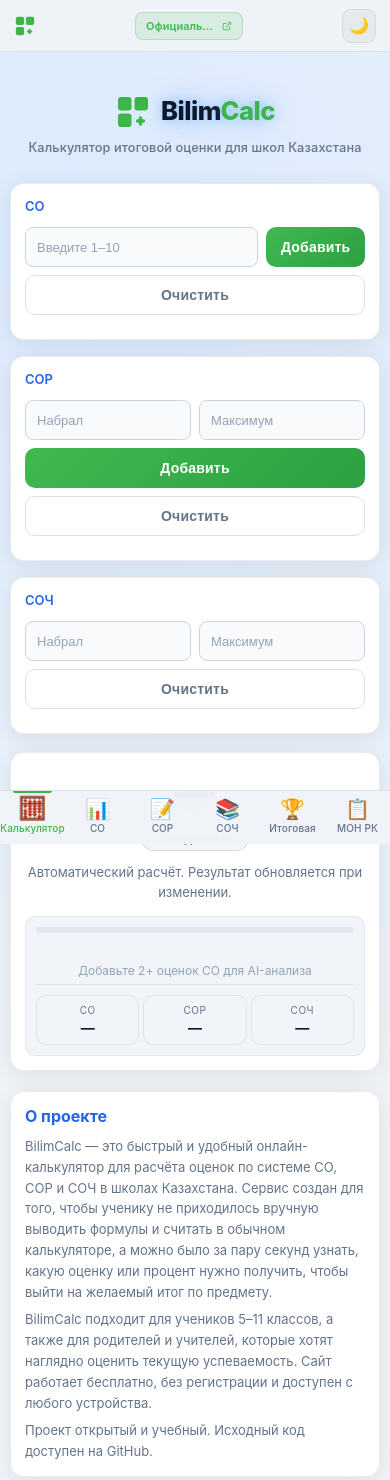
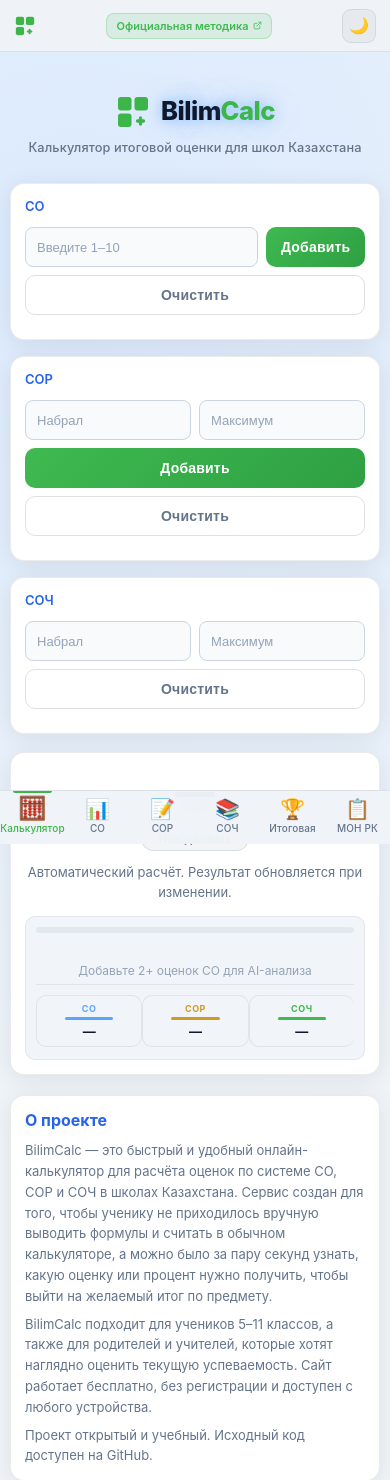
Before and after one commit to antonbogdan165/grade-calculator, a Flask app: page / in a window 390 px wide. Shown: the top 1480 px of the page. Run offline with Flask 3, Linux system fonts and the light colour scheme.

Commit message:
Fixed some bugs

```diff
--- a/static/css/style.css
+++ b/static/css/style.css
@@ -908,3 +908,127 @@ input,
         overflow: visible;
     }
 }
+
+html {
+    touch-action: pan-x pan-y;
+}
+
+/* ── 2. Кнопка "Официальная методика" — показывать весь текст на мобиле ── */
+@media (max-width: 600px) {
+    .topbar-official-link {
+        padding: 5px 9px;
+        font-size: 11px;
+        gap: 4px;
+        flex-shrink: 1;
+        min-width: 0;
+    }
+    /* Убираем скрытие текста */
+    .topbar-official-link span {
+        display: inline !important;
+        white-space: nowrap;
+        font-size: 11px;
+        overflow: visible;
+        text-overflow: unset;
+        max-width: none;
+    }
+    /* Показываем иконку внешней ссылки */
+    .topbar-official-link svg:last-child {
+        display: inline !important;
+        width: 9px;
+        height: 9px;
+        flex-shrink: 0;
+    }
+    /* topbar-center не переполняется */
+    .topbar-center {
+        gap: 6px;
+        overflow: hidden;
+        min-width: 0;
+        flex: 1;
+    }
+}
+
+/* ── 3. Веса СО / СОР / СОЧ — горизонтальная строка как на скетче ── */
+/* Перезаписываем .breakdown для блока весов на главной */
+.breakdown {
+    display: flex;
+    align-items: center;
+    gap: 0;
+    padding: 12px 0 4px;
+    border-top: 1px solid rgba(255,255,255,0.05);
+}
+
+.break-card {
+    flex: 1;
+    display: flex;
+    flex-direction: column;
+    align-items: center;
+    gap: 4px;
+    padding: 4px 8px;
+    border-right: 1px solid rgba(255,255,255,0.05);
+    background: transparent;
+    border-radius: 0;
+}
+
+.break-card:last-child {
+    border-right: none;
+}
+
+.break-title {
+    color: var(--muted);
+    font-size: 10px;
+    font-weight: 700;
+    letter-spacing: 0.5px;
+    text-transform: uppercase;
+    margin-bottom: 0;
+    line-height: 1;
+}
+
+/* Цветная линия-индикатор под заголовком */
+.break-card:nth-child(1) .break-title { color: #58a6ff; }
+.break-card:nth-child(2) .break-title { color: #d29922; }
+.break-card:nth-child(3) .break-title { color: #3fb950; }
+
+/* Цветная горизонтальная полоска */
+.break-card::after {
+    content: '';
+    display: block;
+    width: 60%;
+    height: 3px;
+    border-radius: 99px;
+    margin: 0 auto;
+    order: 1;
+}
+.break-card:nth-child(1)::after { background: #58a6ff; }
+.break-card:nth-child(2)::after { background: #d29922; }
+.break-card:nth-child(3)::after { background: #3fb950; }
+
+.break-value {
+    font-weight: 700;
+    font-size: 15px;
+    color: #e6edf3;
+    line-height: 1.1;
+    order: 2;
+}
+
+/* Убираем лишние детали */
+.break-card .small {
+    display: none;
+}
+
+/* Светлая тема */
+[data-theme="light"] .breakdown {
+    border-top-color: rgba(0,0,0,0.07);
+}
+[data-theme="light"] .break-card {
+    border-right-color: rgba(0,0,0,0.06);
+}
+[data-theme="light"] .break-value {
+    color: #0f172a;
+}
+
+@media (max-width: 600px) {
+    .breakdown { padding: 10px 0 2px; }
+    .break-card { padding: 4px 4px; }
+    .break-value { font-size: 13px; }
+    .break-title { font-size: 9px; }
+}
--- a/static/js/main.js
+++ b/static/js/main.js
@@ -536,7 +536,7 @@ document.querySelectorAll(".faq-q").forEach(btn => {
 /* ---------- service worker ---------- */
 if ("serviceWorker" in navigator) {
     window.addEventListener("load", () => {
-        navigator.serviceWorker.register("/static/sw.js")
+        navigator.serviceWorker.register("/static/js/sw.js")
             .then(reg => console.log("SW registered", reg.scope))
             .catch(err => console.warn("SW registration failed", err));
     });
--- a/static/js/sw.js
+++ b/static/js/sw.js
@@ -1,4 +1,4 @@
-const CACHE_NAME = "bilimcalc-v1.4.1"; // Версия кэша, обновлять при изменении логики кэширования
+const CACHE_NAME = "bilimcalc-v1.4.1b"; // Версия кэша, обновлять при изменении логики кэширования
 
 const STATIC_ASSETS = [
     "/",
--- a/templates/index.html
+++ b/templates/index.html
@@ -21,7 +21,7 @@
     <meta property="og:description" content="Быстрый расчет СО, СОР и СОЧ. Бесплатно и без регистрации.">
     <meta property="og:type" content="website">
     <meta property="og:url" content="https://bilimcalc.vercel.app/">
-    <meta name="viewport" content="width=device-width, initial-scale=1.0, maximum-scale=5.0">
+    <meta name="viewport" content="width=device-width, initial-scale=1.0, maximum-scale=1.0, user-scalable=no">
     <link rel="canonical" href="https://bilimcalc.vercel.app/">
     <meta property="og:site_name" content="BilimCalc">
     <meta property="og:image" content="https://bilimcalc.vercel.app/static/icons/preview.png">
--- a/templates/metodika-rascheta-mon-rk.html
+++ b/templates/metodika-rascheta-mon-rk.html
@@ -10,6 +10,9 @@
 {% block og_title %}Методика расчёта оценок МОН РК: критериальное оценивание в Казахстане{% endblock %}
 {% block og_desc %}Подробный разбор официальной методики оценивания МОН РК: нормативная база, три вида суммативного оценивания, формула итоговой оценки.{% endblock %}
 {% block og_url %}https://bilimcalc.vercel.app/metodika-rascheta-mon-rk{% endblock %}
+
+{% block nav_metodika %}active{% endblock %}
+{% block mob_metodika %}active{% endblock %}
 
 
 {% block schema_extra %}
```
